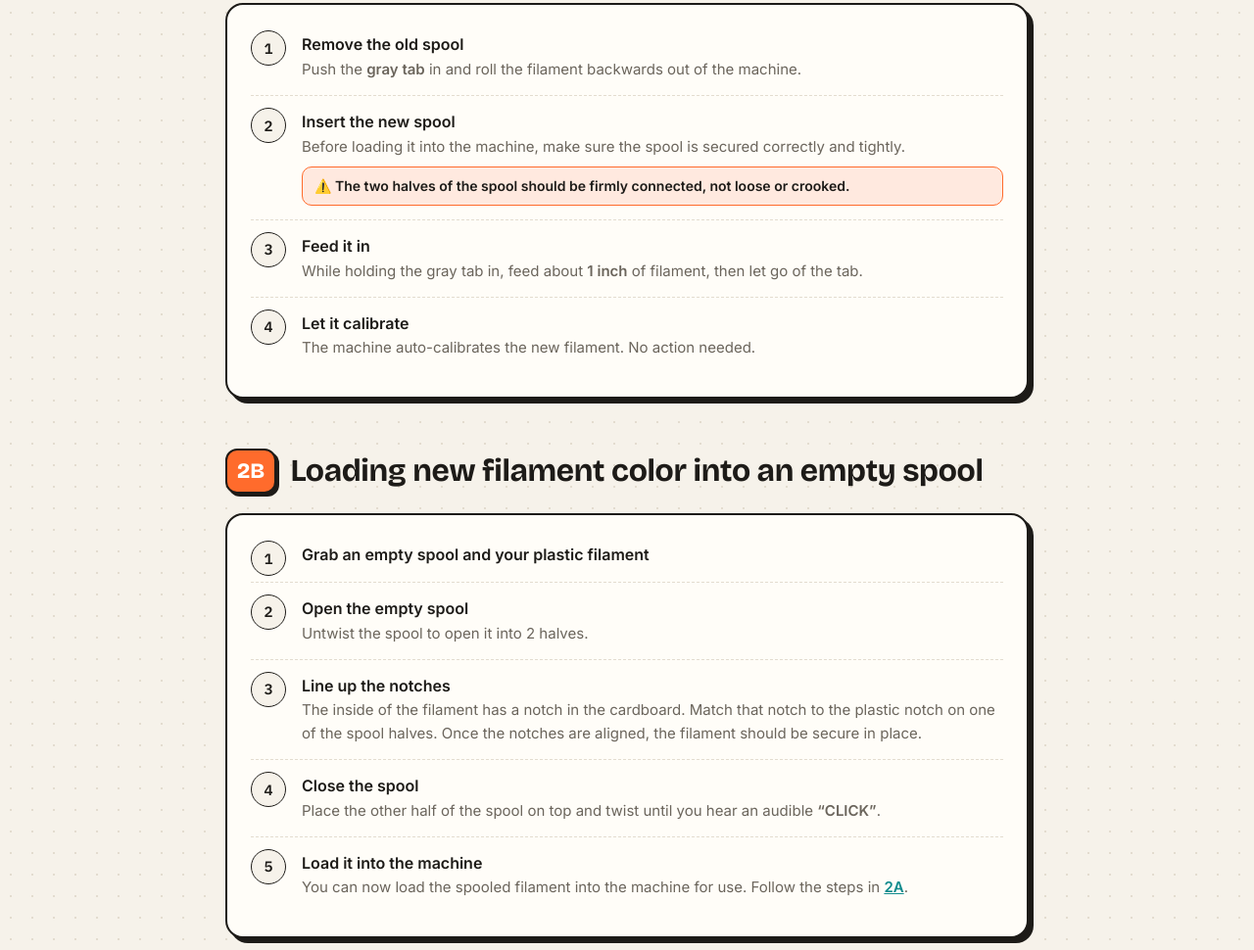
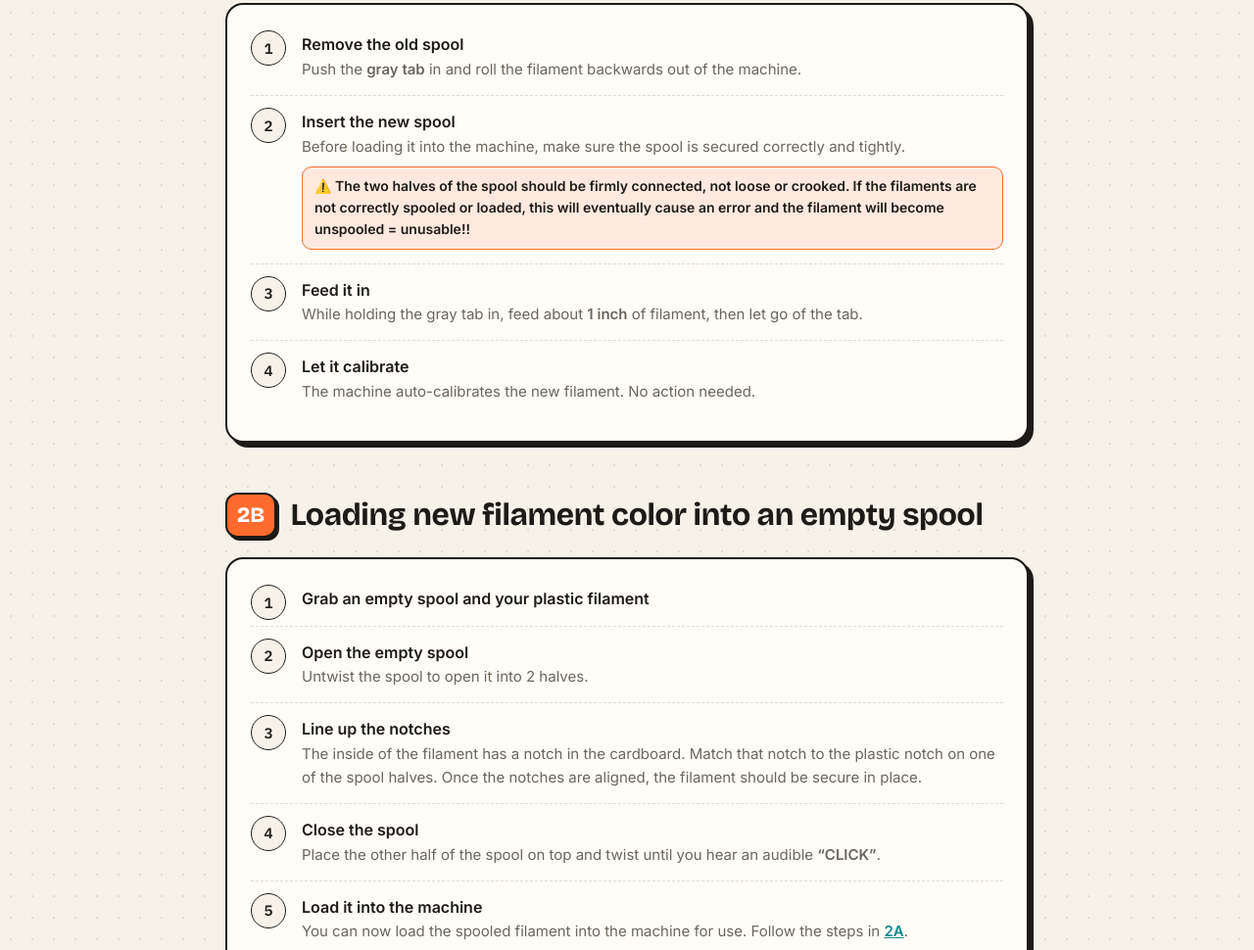
Before and after one commit to erickalu01/mmm-3d-printing-guide, a plain HTML site: page index.html in a window 1280 px wide. Shown: the part 1494-2464 px from the top of the page at 98% size. Drawn offline with nearby package versions, Linux system fonts and the light colour scheme.

Commit message:
Expand spool warning in step 2A.2

```diff
--- a/index.html
+++ b/index.html
@@ -195,7 +195,7 @@
         <li>
           <div class="step-title">Insert the new spool</div>
           <div class="muted">Before loading it into the machine, make sure the spool is secured correctly and tightly.</div>
-          <div class="warn">⚠️ The two halves of the spool should be firmly connected, not loose or crooked.</div>
+          <div class="warn">⚠️ The two halves of the spool should be firmly connected, not loose or crooked. If the filaments are not correctly spooled or loaded, this will eventually cause an error and the filament will become unspooled = unusable!!</div>
         </li>
         <li>
           <div class="step-title">Feed it in</div>
```
